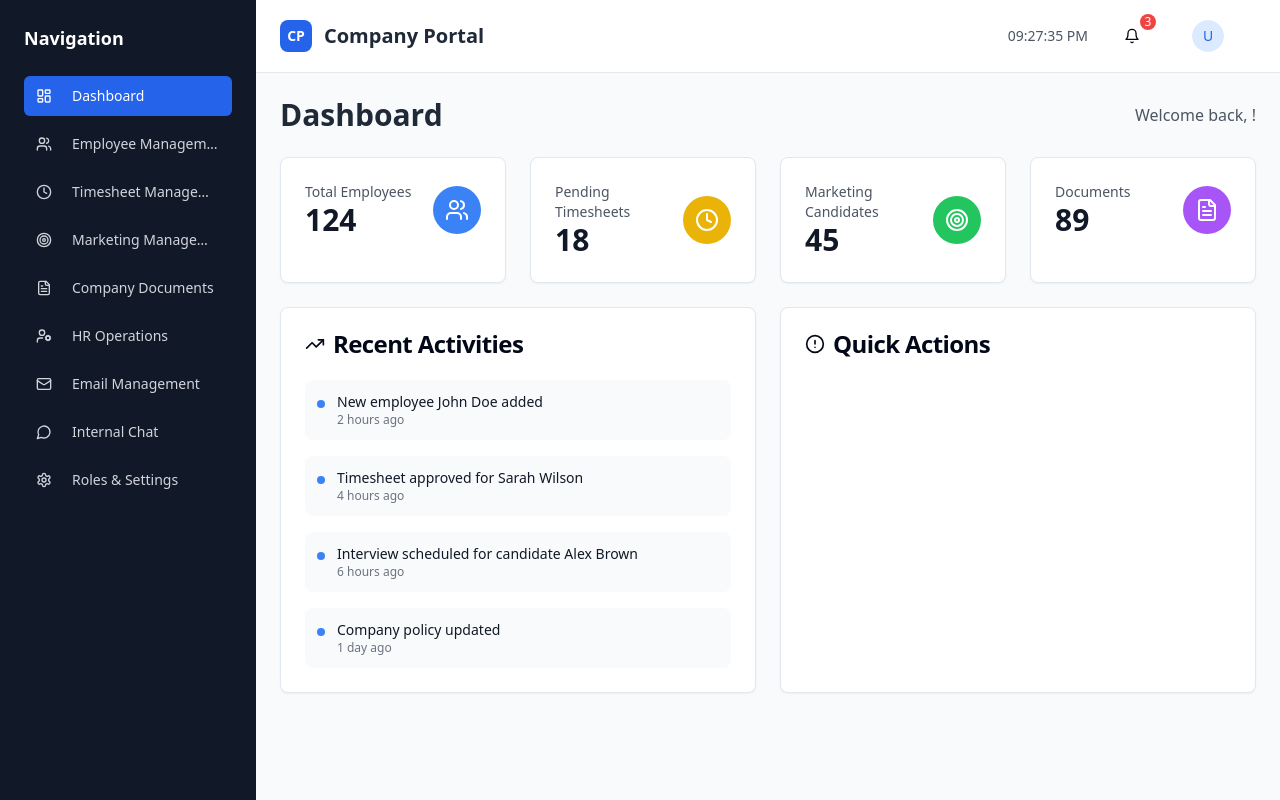
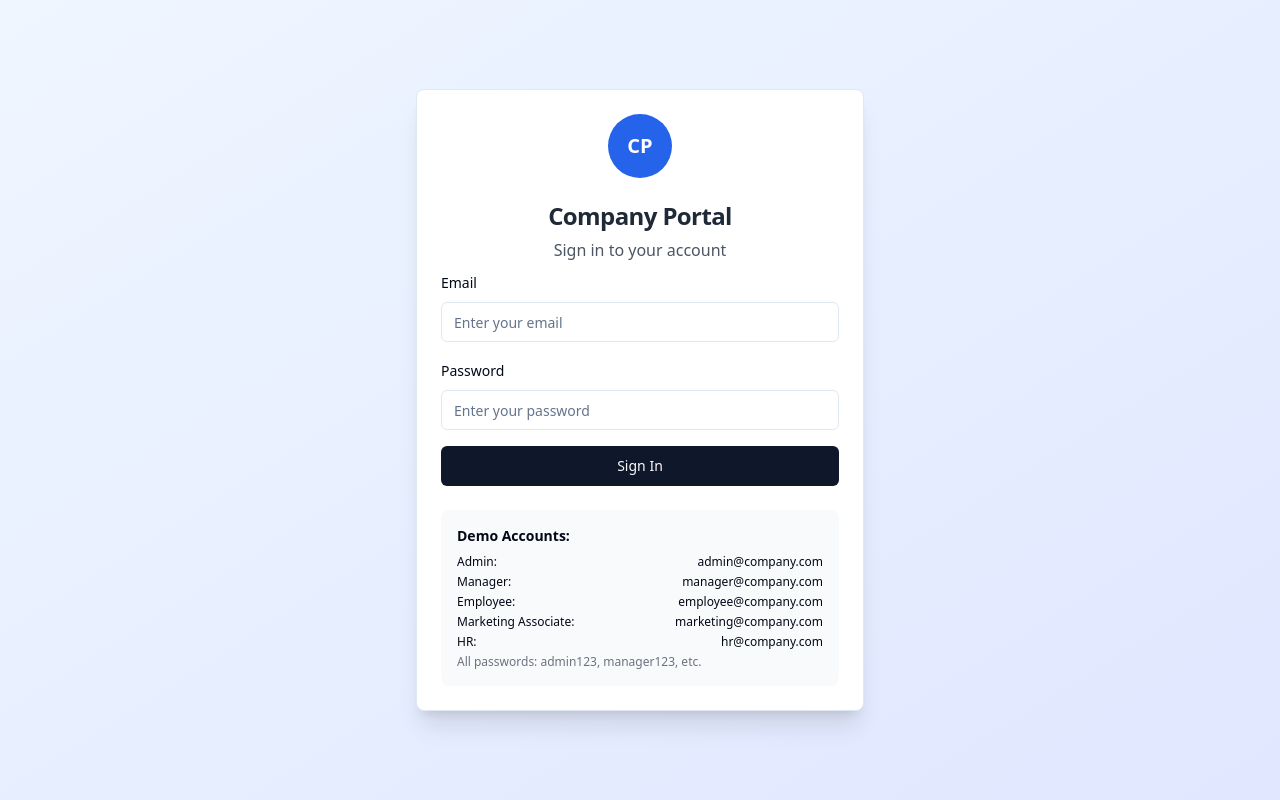
Before and after one commit to RameshYelamaneni/vibrant-office-portal, a React (Vite) app: page / in a window 1280 px wide. Built offline with nearby package versions, Linux system fonts and the light colour scheme.

Commit message:
Fix: Implement real-time data connection
Implement real-time data connection to pull user data and authenticate users. Make database table configurations configurable.

```diff
--- a/src/pages/Index.tsx
+++ b/src/pages/Index.tsx
@@ -1,5 +1,5 @@
 
-import React, { useState } from 'react';
+import React, { useState, useEffect } from 'react';
 import Sidebar from '../components/layout/Sidebar';
 import Header from '../components/layout/Header';
 import Dashboard from '../components/modules/Dashboard';
@@ -10,18 +10,56 @@ import CompanyDocuments from '../components/modules/CompanyDocuments';
 import HROperations from '../components/modules/HROperations';
 import EmailSetup from '../components/modules/EmailSetup';
 import Settings from '../components/modules/Settings';
+import LoginPage from '../components/auth/LoginPage';
 import { Button } from "@/components/ui/button";
 import { Menu, X } from "lucide-react";
 
 const Index = () => {
   const [activeModule, setActiveModule] = useState('dashboard');
-  const [userRole] = useState('Admin');
   const [sidebarOpen, setSidebarOpen] = useState(false);
+  const [currentUser, setCurrentUser] = useState<any>(null);
+  const [isLoading, setIsLoading] = useState(true);
+
+  useEffect(() => {
+    // Check if user is already logged in
+    const savedUser = localStorage.getItem('currentUser');
+    if (savedUser) {
+      setCurrentUser(JSON.parse(savedUser));
+    }
+    setIsLoading(false);
+  }, []);
+
+  const handleLogin = (user: any) => {
+    setCurrentUser(user);
+  };
+
+  const handleLogout = () => {
+    localStorage.removeItem('currentUser');
+    setCurrentUser(null);
+    setActiveModule('dashboard');
+  };
+
+  if (isLoading) {
+    return (
+      <div className="min-h-screen flex items-center justify-center">
+        <div className="text-center">
+          <div className="w-8 h-8 bg-blue-600 rounded-lg flex items-center justify-center mx-auto mb-4">
+            <span className="text-white font-bold text-sm">CP</span>
+          </div>
+          <p>Loading...</p>
+        </div>
+      </div>
+    );
+  }
+
+  if (!currentUser) {
+    return <LoginPage onLogin={handleLogin} />;
+  }
 
   const renderModule = () => {
     switch (activeModule) {
       case 'dashboard':
-        return <Dashboard />;
+        return <Dashboard userRole={currentUser.role} />;
       case 'employees':
         return <EmployeeManagement />;
       case 'timesheet':
@@ -37,7 +75,7 @@ const Index = () => {
       case 'settings':
         return <Settings />;
       default:
-        return <Dashboard />;
+        return <Dashboard userRole={currentUser.role} />;
     }
   };
 
@@ -64,7 +102,7 @@ const Index = () => {
             setActiveModule(module);
             setSidebarOpen(false); // Close mobile sidebar when item is selected
           }}
-          userRole={userRole}
+          userRole={currentUser.role}
         />
       </div>
 
@@ -86,7 +124,7 @@ const Index = () => {
 
         {/* Desktop header */}
         <div className="hidden md:block">
-          <Header userRole={userRole} />
+          <Header user={currentUser} onLogout={handleLogout} />
         </div>
 
         {/* Main content area */}
```
